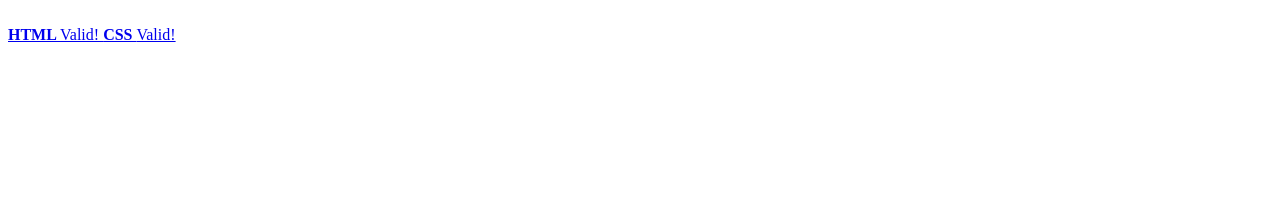
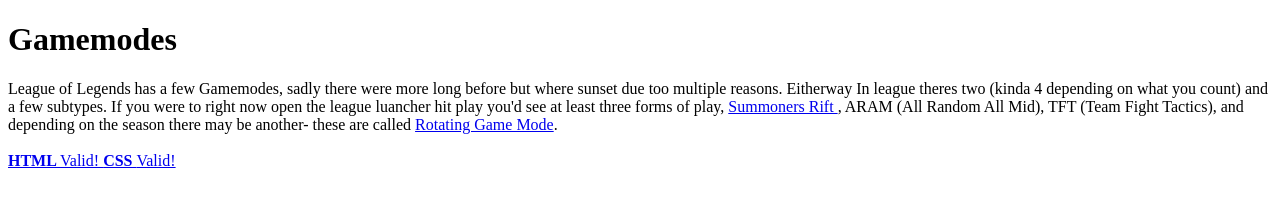
Before and after one commit to jackTCurtis/website, a plain HTML site: page project/gamemodes.html in a window 1280 px wide. Drawn offline with Linux system fonts and the light colour scheme.

Commit message:
added gamemodes page

```diff
--- a/project/gamemodes.html
+++ b/project/gamemodes.html
@@ -2,12 +2,17 @@
 <html lang="en">
 <head>
 <meta charset="utf-8">
-<title></title>
+<title>Gamemodes</title>
 </head>
 <body>
 <!-- content starts below here -->
 
 <!-- content ends above here -->
+
+<h1>Gamemodes</h1>
+League of Legends has a few Gamemodes, sadly there were more long before but where sunset due too multiple reasons. Eitherway In league theres two (kinda 4 depending on what you count) and a few subtypes.
+If you were to right now open the league luancher hit play you'd see at least three forms of play, <a href="https://plungerwastaken.github.io/website/project/summoners_rift.html">Summoners Rift </a>, ARAM (All Random All Mid), TFT (Team Fight Tactics), and depending on the season there may be another- these are called <a href="https://plungerwastaken.github.io/website/project/RGM.html"> Rotating Game Mode</a>.
+
 
 <footer>
   <br>
```
